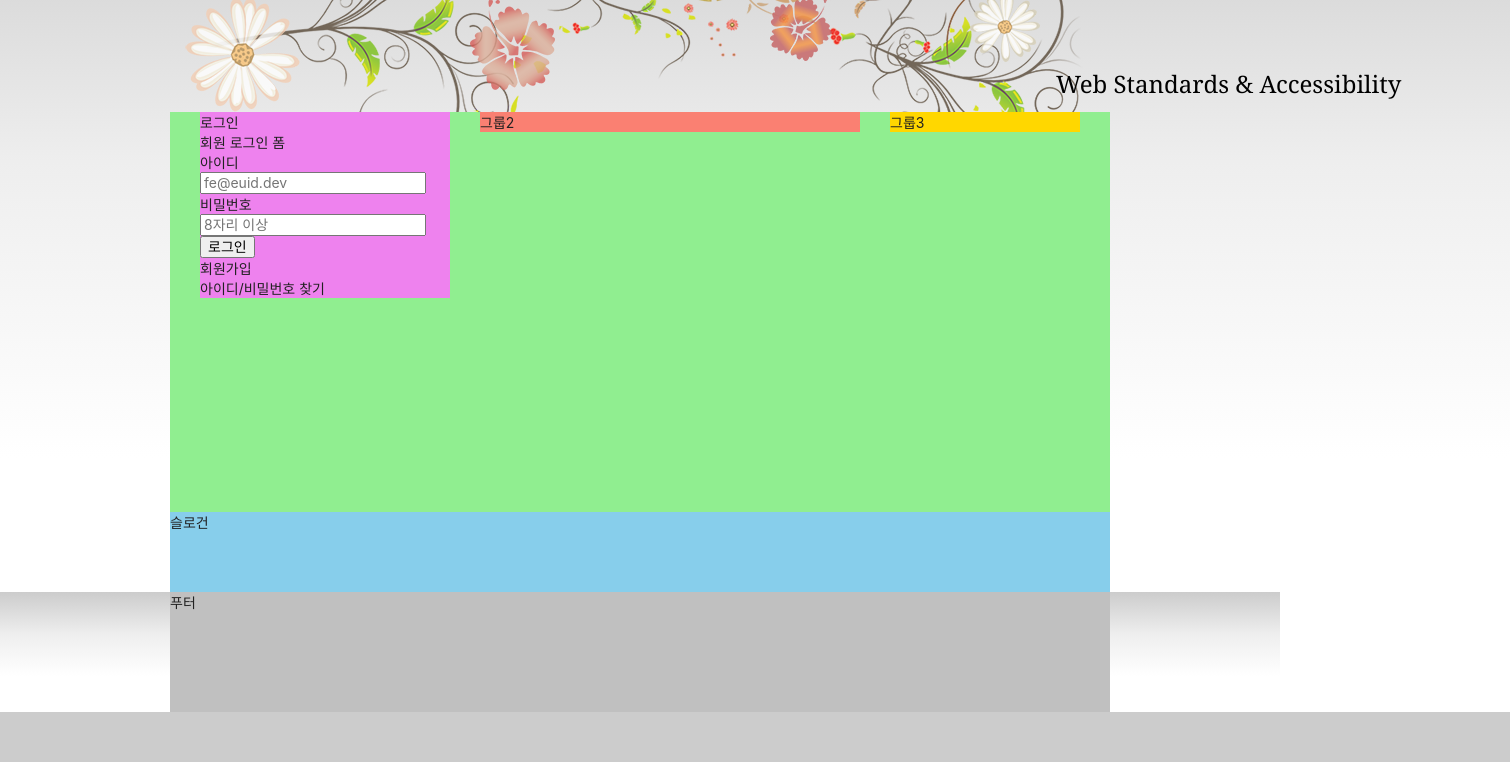
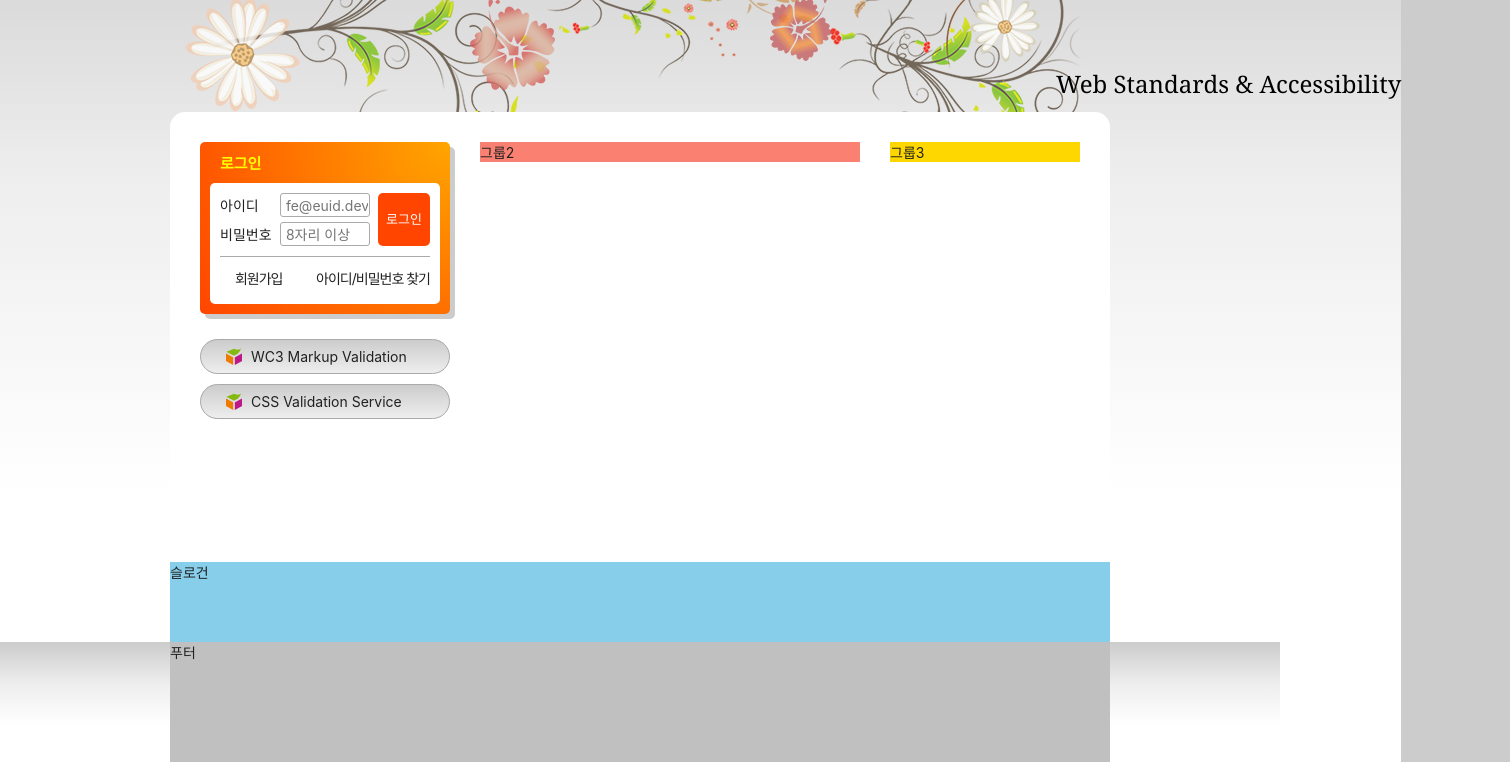
Before and after one commit to rodwnl/HTML5, a plain HTML site: page index.html in a window 1280 px wide. Shown: the part 135-897 px from the top of the page, 1510 px wide, since content can reach past the window. Before the commit the page ends 847 px from the top, so only its background shows below. Drawn offline with Linux system fonts and the light colour scheme; files whose address does not match are found by name; a web font is replaced by a local one.

Commit message:
로그인, validation 커스텀

```diff
--- a/index.html
+++ b/index.html
@@ -139,15 +139,17 @@
     <div class="group group1">
       <section class="login">
         <h2 class="login-title">로그인</h2>
-        <form method="POST" action="https://formspree.io/seulbinim@gmail.com" class="login-form">
+        <form class="login-form" method="POST" action="https://formspree.io/seulbinim@gmail.com">
           <!-- action == 서버주소 -->
           <fieldset>
-            <legend>회원 로그인 폼</legend>
+            <legend class="a11y-hidden">회원 로그인 폼</legend>
             <div class="user-email">
-              <label for="userEmail">아이디<input type="email" id="userEmail" name="userEmail" placeholder="fe@euid.dev" required/></label>
+              <label for="userEmail">아이디</label>
+              <input type="email" id="userEmail" name="userEmail" placeholder="fe@euid.dev" required/>
             </div>
             <div class="user-pw">
-              <label for="userPW">비밀번호<input type="userPw" id="userEmail" name="userPw" placeholder="8자리 이상" required/></label>
+              <label for="userPW">비밀번호</label>
+                <input type="password" id="userEmail" name="userPw" placeholder="8자리 이상" required/>
             </div>
             <button type="submit" class="login-button">로그인</button>
           </fieldset>
@@ -157,6 +159,20 @@
           <li><a href="">아이디/비밀번호 찾기</a></li>
         </ul>
       </section>
+      <h2 class="a11y-hidden">유효성 검사 배너</h2>
+      <ul class="validation-list">
+        <li>
+          <a href="/" target="_blank" rel="noopener noreferrer" title="마크업 유효성검사 사이트로 이동 (새창)">
+            WC3 Markup Validation
+          </a>
+        </li>
+        <li>
+          <a href="/" target="_blank" rel="noopener noreferrer" title="CSS 유효성검사 사이트로 이동 (새창)">
+            CSS Validation Service
+          </a>
+        </li>
+      </ul>
+      </ul>
     </div>
     <div class="group group2">그룹2</div>
     <div class="group group3">그룹3</div>
--- a/styles/style.css
+++ b/styles/style.css
@@ -2,7 +2,7 @@
 @import url(./normalize.css);
 @import url(./reset.css);
 /* 숨김 콘텐츠 */
-.a11y-hidden {
+.a11y-hidden, legend {
   position: absolute;
   width: 1px;
   height: 1px;
@@ -55,7 +55,7 @@ body {
 }
 /* 헤더 */
 .header {
-  /* background: #fff; */
+  background: #fff;
   padding: 0 30px;
   border-radius: 0 0 15px 15px;
   position: relative;
@@ -238,6 +238,7 @@ body {
   animation-fill-mode: forwards;
   position: relative;
   z-index: 1;
+  display: inline-block;
   /* animation: moveEffect 400ms ease-in-out fowards; */
   /* 혹은 position : absolute 도 가능.  */
 }
@@ -255,17 +256,17 @@ body {
 
 /* 메인 */
 .main {
-  background: lightgreen;
-  height: 50vh;
   display: flow-root;
-  padding: 0 15px;
+  background: #fff;
+  min-height: 450px;
+  padding: 30px 15px;
+  border-radius: 15px 15px 0 0;
 }
 .group {
   margin: 0 15px;
   float: left;
 }
 .group1 {
-  background-color: violet;
   width: 250px;
 }
 .group2 {
@@ -276,6 +277,109 @@ body {
   background-color: gold;
   width: 190px;
 }
+
+/* 로그인 */
+.login{
+  box-shadow: 5px 5px 0 0 #ccc; /*x축 y축 blur sprpead color*/
+  background: orange radial-gradient(circle at right top, orange, orangered);
+  padding: 10px;
+  border-radius: 5px;
+}
+
+.login-title{
+  color: #ff0;
+  font-size: 15px;
+  font-weight: 700;
+  margin-left: 10px;
+}
+
+.login-form{
+  background-color: #fff;
+  border-radius: 5px 5px 0 0;
+  margin-top: 10px;
+  padding: 10px 10px 0 10px;
+}
+
+
+.login-form fieldset{
+  position: relative;
+  border-bottom: 1px solid #aaa;
+  padding-bottom: 5px;
+}
+
+.user-email, .user-pw{
+  margin-bottom: 5px;
+}
+
+.login-form label{
+  display: inline-block;
+  width: 4em;
+}
+
+.login-form input{
+  width: 90px;
+  height: 24px;
+  border: 1px solid #aaa;
+  padding: 1px 1px 1px 5px;
+  border-radius: 3px;
+}
+
+.login-button{
+  position: absolute;
+  top: 0;
+  right: 0;
+  height: 53px;
+  background-color: orangered;
+  color: #fff;
+  border: 0;
+  padding: 0 8px;
+  border-radius: 5px;
+  font-size: 13px;
+}
+
+.sign{
+  background-color: #fff;
+  border-radius: 0 0 5px 5px;
+  padding: 5px 10px 10px 10px;
+  display: flex;
+  flex-flow:row nowrap;
+  justify-content: space-between;
+}
+
+.sign a{
+  display: block;
+  padding: 6px 0;
+  letter-spacing: -1px;
+}
+
+.sign a::before{
+  content: "\e804";
+  font-family: "fontello";
+  margin-right: 5px;
+  color: orangered;
+}
+
+/* 유효성 검사 배너 */
+.validation-list {
+  margin-top: 25px;
+}
+
+.validation-list li{
+  margin-top: 10px;
+}
+
+.validation-list a{
+  display: block;
+  background: url("./images/validation_icon.png") no-repeat 25px 50%, #ccc linear-gradient(to bottom, #ccc, #eee);
+  border-radius: 30px;
+  border: 1px solid #aaa;
+  padding: 8px 15px 8px 50px;
+}
+
+.validation-list a:hover, .validation-list a:focus{
+  color:#f00
+}
+
 /* 슬로건 */
 .slogan {
   background: skyblue;
```
